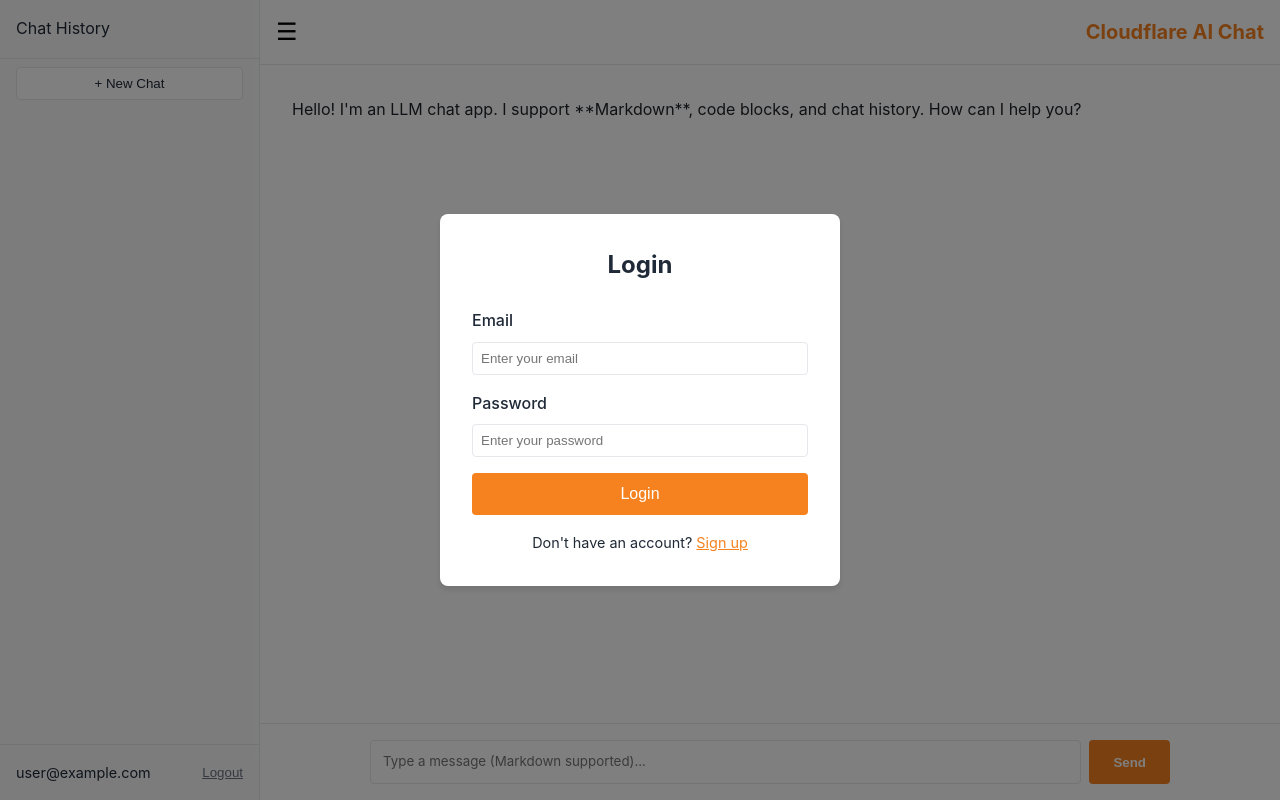
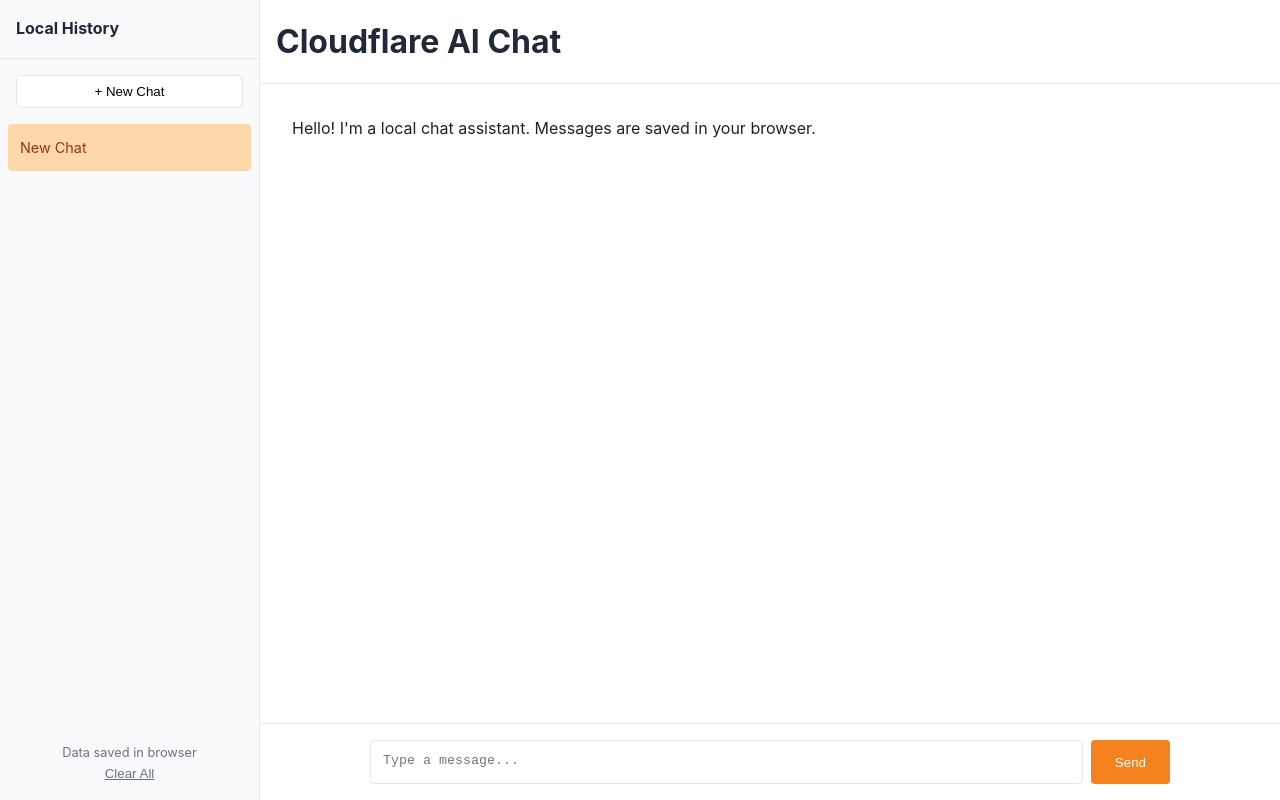
Before and after one commit to uargument3384/llm-chat-app-template, a website: page public/index.html in a window 1280 px wide. Drawn offline with nearby package versions, Linux system fonts and the light colour scheme.

Commit message:
Update index.html

````diff
--- a/public/index.html
+++ b/public/index.html
@@ -3,7 +3,7 @@
 	<head>
 		<meta charset="UTF-8" />
 		<meta name="viewport" content="width=device-width, initial-scale=1.0" />
-		<title>LLM Chat App with Auth & History</title>
+		<title>Local LLM Chat</title>
 		<link rel="stylesheet" href="https://cdnjs.cloudflare.com/ajax/libs/github-markdown-css/5.2.0/github-markdown-light.min.css" />
 		<link rel="stylesheet" href="https://cdnjs.cloudflare.com/ajax/libs/highlight.js/11.7.0/styles/github.min.css" />
 		<script src="https://cdnjs.cloudflare.com/ajax/libs/marked/4.3.0/marked.min.js"></script>
@@ -22,27 +22,18 @@
 				--sidebar-width: 260px;
 			}
 
-			* {
-				box-sizing: border-box;
-				margin: 0;
-				padding: 0;
-			}
+			* { box-sizing: border-box; margin: 0; padding: 0; }
 
 			body {
-				font-family: -apple-system, BlinkMacSystemFont, "Segoe UI", Roboto, Oxygen, Ubuntu, Cantarell, sans-serif;
+				font-family: -apple-system, BlinkMacSystemFont, "Segoe UI", Roboto, sans-serif;
 				line-height: 1.6;
 				color: var(--text-color);
-				background-color: white;
 				height: 100vh;
 				display: flex;
 				flex-direction: column;
 			}
 
-			.app-layout {
-				display: flex;
-				flex: 1;
-				overflow: hidden;
-			}
+			.app-layout { display: flex; flex: 1; overflow: hidden; }
 
 			.sidebar {
 				width: var(--sidebar-width);
@@ -50,36 +41,29 @@
 				border-right: 1px solid var(--border-color);
 				display: flex;
 				flex-direction: column;
-				transition: transform 0.3s ease;
 			}
 
 			.sidebar-header {
 				padding: 1rem;
 				border-bottom: 1px solid var(--border-color);
-				display: flex;
-				justify-content: space-between;
-				align-items: center;
+				font-weight: bold;
 			}
 
 			.new-chat-btn {
-				width: 100%;
+				width: calc(100% - 2rem);
+				margin: 1rem;
 				padding: 0.5rem;
 				background-color: white;
 				border: 1px solid var(--border-color);
 				border-radius: 4px;
 				cursor: pointer;
-				color: var(--text-color);
-				margin-top: 0.5rem;
 			}
-
-			.new-chat-btn:hover {
-				background-color: var(--assistant-msg-bg);
-			}
+			.new-chat-btn:hover { background-color: #f3f4f6; }
 
 			.history-list {
 				flex: 1;
 				overflow-y: auto;
-				padding: 0.5rem;
+				padding: 0 0.5rem;
 			}
 
 			.history-item {
@@ -91,40 +75,31 @@
 				overflow: hidden;
 				text-overflow: ellipsis;
 				font-size: 0.9rem;
+				position: relative;
 			}
+			.history-item:hover { background-color: #e5e7eb; }
+			.history-item.active { background-color: #fed7aa; color: #9a3412; }
 
-			.history-item:hover {
-				background-color: #e5e7eb;
-			}
-
-			.history-item.active {
-				background-color: #fed7aa;
-				color: #9a3412;
-			}
-
-			.user-profile {
-				padding: 1rem;
-				border-top: 1px solid var(--border-color);
-				display: flex;
-				justify-content: space-between;
-				align-items: center;
-				font-size: 0.9rem;
-			}
-
-			.logout-btn {
+			.delete-chat {
+				position: absolute;
+				right: 5px;
+				top: 50%;
+				transform: translateY(-50%);
 				background: none;
 				border: none;
-				color: var(--text-light);
+				color: #ef4444;
 				cursor: pointer;
-				text-decoration: underline;
+				display: none;
+				font-weight: bold;
+				padding: 0 5px;
 			}
+			.history-item:hover .delete-chat { display: block; }
 
 			.main-content {
 				flex: 1;
 				display: flex;
 				flex-direction: column;
 				height: 100%;
-				position: relative;
 			}
 
 			header {
@@ -132,12 +107,6 @@
 				border-bottom: 1px solid var(--border-color);
 				display: flex;
 				align-items: center;
-				justify-content: space-between;
-			}
-
-			h1 {
-				font-size: 1.25rem;
-				color: var(--primary-color);
 			}
 
 			.chat-messages {
@@ -153,53 +122,32 @@
 				padding: 1rem;
 				border-radius: 8px;
 				max-width: 85%;
-				word-wrap: break-word;
 			}
+			.user-message { background-color: var(--user-msg-bg); align-self: flex-end; }
+			.assistant-message { background-color: var(--assistant-msg-bg); align-self: flex-start; }
 
-			.user-message {
-				background-color: var(--user-msg-bg);
-				align-self: flex-end;
-				margin-left: auto;
-			}
-
-			.assistant-message {
-				background-color: var(--assistant-msg-bg);
-				align-self: flex-start;
-			}
-
-			.markdown-body {
-				background-color: transparent !important;
-				font-size: 1rem;
-			}
-
-			.markdown-body pre {
-				background-color: #f6f8fa !important;
-			}
+			.markdown-body { background-color: transparent !important; font-size: 1rem; }
+			.markdown-body pre { background-color: #f6f8fa !important; }
 
 			.message-input-container {
 				padding: 1rem;
 				border-top: 1px solid var(--border-color);
-				background-color: white;
 			}
-
 			.message-input-wrapper {
 				display: flex;
 				gap: 0.5rem;
 				max-width: 800px;
 				margin: 0 auto;
 			}
-
 			#user-input {
 				flex: 1;
 				padding: 0.75rem;
 				border: 1px solid var(--border-color);
 				border-radius: 4px;
-				font-family: inherit;
 				resize: none;
 				min-height: 44px;
 				max-height: 200px;
 			}
-
 			#send-button {
 				padding: 0 1.5rem;
 				background-color: var(--primary-color);
@@ -207,156 +155,37 @@
 				border: none;
 				border-radius: 4px;
 				cursor: pointer;
-				font-weight: 600;
 			}
-
-			#send-button:hover {
-				background-color: var(--primary-hover);
-			}
-
-			#send-button:disabled {
-				background-color: var(--text-light);
-				cursor: not-allowed;
-			}
-
-			.auth-overlay {
-				position: fixed;
-				top: 0;
-				left: 0;
-				width: 100%;
-				height: 100%;
-				background-color: rgba(0, 0, 0, 0.5);
-				display: flex;
-				justify-content: center;
-				align-items: center;
-				z-index: 1000;
-			}
-
-			.auth-card {
-				background-color: white;
-				padding: 2rem;
-				border-radius: 8px;
-				width: 100%;
-				max-width: 400px;
-				box-shadow: 0 4px 6px rgba(0, 0, 0, 0.1);
-			}
-
-			.auth-card h2 {
-				margin-bottom: 1.5rem;
-				text-align: center;
-				color: var(--text-color);
-			}
-
-			.form-group {
-				margin-bottom: 1rem;
-			}
-
-			.form-group label {
-				display: block;
-				margin-bottom: 0.5rem;
-				font-weight: 500;
-			}
-
-			.form-group input {
-				width: 100%;
-				padding: 0.5rem;
-				border: 1px solid var(--border-color);
-				border-radius: 4px;
-			}
-
-			.auth-btn {
-				width: 100%;
-				padding: 0.75rem;
-				background-color: var(--primary-color);
-				color: white;
-				border: none;
-				border-radius: 4px;
-				cursor: pointer;
-				font-size: 1rem;
-			}
-
-			.auth-switch {
-				margin-top: 1rem;
-				text-align: center;
-				font-size: 0.9rem;
-			}
-
-			.auth-switch a {
-				color: var(--primary-color);
-				cursor: pointer;
-				text-decoration: underline;
-			}
-
-			.hidden {
-				display: none !important;
-			}
+			#send-button:disabled { background-color: var(--text-light); }
 
 			@media (max-width: 768px) {
-				.sidebar {
-					position: absolute;
-					height: 100%;
-					z-index: 100;
-					transform: translateX(-100%);
-				}
-
-				.sidebar.open {
-					transform: translateX(0);
-				}
+				.sidebar { display: none; }
 			}
 		</style>
 	</head>
 	<body>
-		<div id="auth-overlay" class="auth-overlay">
-			<div class="auth-card">
-				<h2 id="auth-title">Login</h2>
-				<form id="auth-form">
-					<div class="form-group">
-						<label for="email">Email</label>
-						<input type="email" id="email" required placeholder="Enter your email">
-					</div>
-					<div class="form-group">
-						<label for="password">Password</label>
-						<input type="password" id="password" required placeholder="Enter your password">
-					</div>
-					<button type="submit" class="auth-btn" id="auth-submit-btn">Login</button>
-				</form>
-				<div class="auth-switch">
-					<span id="auth-switch-text">Don't have an account?</span>
-					<a id="auth-switch-link">Sign up</a>
-				</div>
-			</div>
-		</div>
-
 		<div class="app-layout">
-			<aside class="sidebar" id="sidebar">
-				<div class="sidebar-header">
-					<span>Chat History</span>
-				</div>
-				<div style="padding: 0 1rem;">
-					<button class="new-chat-btn" id="new-chat-btn">+ New Chat</button>
-				</div>
+			<aside class="sidebar">
+				<div class="sidebar-header">Local History</div>
+				<button class="new-chat-btn" id="new-chat-btn">+ New Chat</button>
 				<div class="history-list" id="history-list"></div>
-				<div class="user-profile">
-					<span id="user-email-display">user@example.com</span>
-					<button class="logout-btn" id="logout-btn">Logout</button>
+				<div style="padding: 1rem; font-size: 0.8rem; color: var(--text-light); text-align: center;">
+					Data saved in browser
+					<br>
+					<button id="clear-all" style="border:none; background:none; text-decoration:underline; color:inherit; cursor:pointer;">Clear All</button>
 				</div>
 			</aside>
 
 			<main class="main-content">
 				<header>
-					<button id="toggle-sidebar" style="background:none;border:none;cursor:pointer;font-size:1.5rem;margin-right:1rem;">☰</button>
 					<h1>Cloudflare AI Chat</h1>
 				</header>
 
-				<div id="chat-messages" class="chat-messages">
-					<div class="message assistant-message markdown-body">
-						<p>Hello! I'm an LLM chat app. I support **Markdown**, code blocks, and chat history. How can I help you?</p>
-					</div>
-				</div>
+				<div id="chat-messages" class="chat-messages"></div>
 
 				<div class="message-input-container">
 					<div class="message-input-wrapper">
-						<textarea id="user-input" placeholder="Type a message (Markdown supported)..." rows="1"></textarea>
+						<textarea id="user-input" placeholder="Type a message..." rows="1"></textarea>
 						<button id="send-button">Send</button>
 					</div>
 				</div>
@@ -365,66 +194,59 @@
 
 		<script>
 			const state = {
-				user: null,
-				token: localStorage.getItem('auth_token'),
+				chats: [],
 				currentChatId: null,
-				isLoginMode: true
+				isGenerating: false
 			};
 
 			const elements = {
-				authOverlay: document.getElementById('auth-overlay'),
-				authForm: document.getElementById('auth-form'),
-				authTitle: document.getElementById('auth-title'),
-				authSwitchLink: document.getElementById('auth-switch-link'),
-				authSwitchText: document.getElementById('auth-switch-text'),
-				emailInput: document.getElementById('email'),
-				passwordInput: document.getElementById('password'),
-
-				sidebar: document.getElementById('sidebar'),
-				toggleSidebarBtn: document.getElementById('toggle-sidebar'),
 				historyList: document.getElementById('history-list'),
-				newChatBtn: document.getElementById('new-chat-btn'),
-				userEmailDisplay: document.getElementById('user-email-display'),
-				logoutBtn: document.getElementById('logout-btn'),
-
 				chatMessages: document.getElementById('chat-messages'),
 				userInput: document.getElementById('user-input'),
-				sendButton: document.getElementById('send-button')
+				sendButton: document.getElementById('send-button'),
+				newChatBtn: document.getElementById('new-chat-btn'),
+				clearAllBtn: document.getElementById('clear-all')
 			};
 
 			marked.setOptions({
-				highlight: function(code, lang) {
+				highlight: (code, lang) => {
 					const language = highlight.getLanguage(lang) ? lang : 'plaintext';
 					return highlight.highlight(code, { language }).value;
-				},
-				langPrefix: 'hljs language-'
+				}
 			});
 
 			function init() {
-				if (state.token) {
-					elements.authOverlay.classList.add('hidden');
-					loadHistory();
-					elements.userEmailDisplay.textContent = localStorage.getItem('user_email') || 'User';
+				const saved = localStorage.getItem('llm_chat_history');
+				if (saved) {
+					try {
+						state.chats = JSON.parse(saved);
+					} catch (e) {
+						console.error("Failed to load history", e);
+						state.chats = [];
+					}
+				}
+
+				if (state.chats.length > 0) {
+					loadChat(state.chats[0].id);
 				} else {
-					elements.authOverlay.classList.remove('hidden');
+					createNewChat();
 				}
+
+				renderHistory();
 				setupEventListeners();
 			}
 
 			function setupEventListeners() {
-				elements.toggleSidebarBtn.addEventListener('click', () => {
-					elements.sidebar.classList.toggle('open');
-					const currentDisplay = getComputedStyle(elements.sidebar).display;
-					if(window.innerWidth > 768) {
-						elements.sidebar.style.display = currentDisplay === 'none' ? 'flex' : 'none';
+				elements.newChatBtn.addEventListener('click', createNewChat);
+				elements.sendButton.addEventListener('click', sendMessage);
+				elements.clearAllBtn.addEventListener('click', () => {
+					if(confirm('Delete all history?')) {
+						state.chats = [];
+						saveToLocal();
+						createNewChat();
 					}
 				});
 
-				elements.authSwitchLink.addEventListener('click', toggleAuthMode);
-				elements.authForm.addEventListener('submit', handleAuth);
-				elements.logoutBtn.addEventListener('click', logout);
-				elements.newChatBtn.addEventListener('click', startNewChat);
-				elements.sendButton.addEventListener('click', sendMessage);
 				elements.userInput.addEventListener('keydown', (e) => {
 					if (e.key === 'Enter' && !e.shiftKey) {
 						e.preventDefault();
@@ -437,117 +259,148 @@
 				});
 			}
 
-			function toggleAuthMode() {
-				state.isLoginMode = !state.isLoginMode;
-				elements.authTitle.textContent = state.isLoginMode ? 'Login' : 'Sign Up';
-				elements.authSwitchText.textContent = state.isLoginMode ? "Don't have an account?" : "Already have an account?";
-				elements.authSwitchLink.textContent = state.isLoginMode ? 'Sign up' : 'Login';
-				document.getElementById('auth-submit-btn').textContent = state.isLoginMode ? 'Login' : 'Sign Up';
+			function createNewChat() {
+				const newChat = {
+					id: Date.now().toString(),
+					title: 'New Chat',
+					messages: [{
+						role: 'assistant',
+						content: "Hello! I'm a local chat assistant. Messages are saved in your browser."
+					}]
+				};
+				state.chats.unshift(newChat);
+				loadChat(newChat.id);
+				saveToLocal();
 			}
 
-			async function handleAuth(e) {
-				e.preventDefault();
-				const email = elements.emailInput.value;
-				const password = elements.passwordInput.value;
+			function loadChat(id) {
+				state.currentChatId = id;
+				const chat = state.chats.find(c => c.id === id);
+				if (!chat) return;
 
-				try {
-					const endpoint = state.isLoginMode ? '/api/login' : '/api/register';
+				elements.chatMessages.innerHTML = '';
+				chat.messages.forEach(msg => appendMessageUI(msg.role, msg.content));
+				renderHistory();
+			}
 
-					const mockResponse = { token: 'mock-jwt-token-123', email: email };
+			function deleteChat(e, id) {
+				e.stopPropagation();
+				if(!confirm('Delete this chat?')) return;
 
-					localStorage.setItem('auth_token', mockResponse.token);
-					localStorage.setItem('user_email', mockResponse.email);
-					state.token = mockResponse.token;
-
-					elements.authOverlay.classList.add('hidden');
-					elements.userEmailDisplay.textContent = email;
-					loadHistory();
-				} catch (error) {
-					console.error('Auth error', error);
-					alert('Authentication failed');
+				state.chats = state.chats.filter(c => c.id !== id);
+				if (state.chats.length === 0) {
+					createNewChat();
+				} else if (state.currentChatId === id) {
+					loadChat(state.chats[0].id);
+				} else {
+					renderHistory();
+					saveToLocal();
 				}
 			}
 
-			function logout() {
-				localStorage.removeItem('auth_token');
-				localStorage.removeItem('user_email');
-				state.token = null;
-				location.reload();
-			}
-
-			function startNewChat() {
-				state.currentChatId = Date.now().toString();
-				elements.chatMessages.innerHTML = '';
-				appendMessage('assistant', "Hello! I'm an LLM chat app. How can I help you today?");
-				loadHistory();
-			}
-
-			function loadHistory() {
-				const mockHistory = [
-					{ id: '1', title: 'React Hooks Explanation' },
-					{ id: '2', title: 'Cloudflare Workers Setup' },
-					{ id: '3', title: 'Python Asyncio' }
-				];
-
+			function renderHistory() {
 				elements.historyList.innerHTML = '';
-				mockHistory.forEach(chat => {
+				state.chats.forEach(chat => {
 					const div = document.createElement('div');
 					div.className = `history-item ${chat.id === state.currentChatId ? 'active' : ''}`;
-					div.textContent = chat.title;
-					div.onclick = () => loadChatSession(chat.id);
+					div.textContent = chat.title || 'New Chat';
+					div.onclick = () => loadChat(chat.id);
+
+					const delBtn = document.createElement('button');
+					delBtn.className = 'delete-chat';
+					delBtn.innerHTML = '&times;';
+					delBtn.onclick = (e) => deleteChat(e, chat.id);
+
+					div.appendChild(delBtn);
 					elements.historyList.appendChild(div);
 				});
 			}
 
-			function loadChatSession(id) {
-				state.currentChatId = id;
-				elements.chatMessages.innerHTML = '';
-
-				const mockMessages = [
-					{ role: 'user', content: 'Tell me about id ' + id },
-					{ role: 'assistant', content: `Here is the information about session ${id}. \n\n\`\`\`javascript\nconst x = ${id};\n\`\`\`` }
-				];
-
-				mockMessages.forEach(msg => appendMessage(msg.role, msg.content));
-				loadHistory();
-			}
-
 			async function sendMessage() {
 				const text = elements.userInput.value.trim();
-				if (!text) return;
+				if (!text || state.isGenerating) return;
 
-				appendMessage('user', text);
+				const currentChat = state.chats.find(c => c.id === state.currentChatId);
+				if (!currentChat) return;
+
+				state.isGenerating = true;
 				elements.userInput.value = '';
 				elements.userInput.style.height = 'auto';
-
 				elements.sendButton.disabled = true;
 
+				// Update User Message
+				currentChat.messages.push({ role: 'user', content: text });
+				if (currentChat.messages.length === 2) {
+					currentChat.title = text.slice(0, 30);
+				}
+				appendMessageUI('user', text);
+				saveToLocal();
+
+				// Prepare for Stream
+				const assistantMsgDiv = appendMessageUI('assistant', '');
+				let fullResponse = "";
+
 				try {
-					const responseText = "This is a **mock response** with Markdown support.\n\n```python\nprint('Hello World')\n```";
-					setTimeout(() => {
-						appendMessage('assistant', responseText);
-						elements.sendButton.disabled = false;
-					}, 1000);
+					const response = await fetch('/api/chat', {
+						method: 'POST',
+						headers: { 'Content-Type': 'application/json' },
+						body: JSON.stringify({
+							messages: currentChat.messages.map(m => ({role: m.role, content: m.content}))
+						})
+					});
+
+					const reader = response.body.getReader();
+					const decoder = new TextDecoder();
+
+					while (true) {
+						const { done, value } = await reader.read();
+						if (done) break;
+
+						const chunk = decoder.decode(value, { stream: true });
+						const lines = chunk.split('\n');
+
+						for (const line of lines) {
+							if (line.startsWith('data: ') && line !== 'data: [DONE]') {
+								try {
+									const data = JSON.parse(line.slice(6));
+									if (data.response) {
+										fullResponse += data.response;
+										assistantMsgDiv.innerHTML = DOMPurify.sanitize(marked.parse(fullResponse));
+										elements.chatMessages.scrollTop = elements.chatMessages.scrollHeight;
+									}
+								} catch (e) {}
+							}
+						}
+					}
+
+					currentChat.messages.push({ role: 'assistant', content: fullResponse });
+					saveToLocal();
 
 				} catch (error) {
-					console.error('Chat error', error);
+					console.error(error);
+					assistantMsgDiv.textContent = "Error generating response.";
+				} finally {
+					state.isGenerating = false;
 					elements.sendButton.disabled = false;
 				}
 			}
 
-			function appendMessage(role, text) {
+			function appendMessageUI(role, text) {
 				const div = document.createElement('div');
 				div.className = `message ${role === 'user' ? 'user-message' : 'assistant-message'} markdown-body`;
-
 				if (role === 'assistant') {
-					const rawHtml = marked.parse(text);
-					div.innerHTML = DOMPurify.sanitize(rawHtml);
+					div.innerHTML = DOMPurify.sanitize(marked.parse(text));
 				} else {
 					div.textContent = text;
 				}
-
 				elements.chatMessages.appendChild(div);
 				elements.chatMessages.scrollTop = elements.chatMessages.scrollHeight;
+				return div;
+			}
+
+			function saveToLocal() {
+				localStorage.setItem('llm_chat_history', JSON.stringify(state.chats));
+				renderHistory();
 			}
 
 			init();
````
